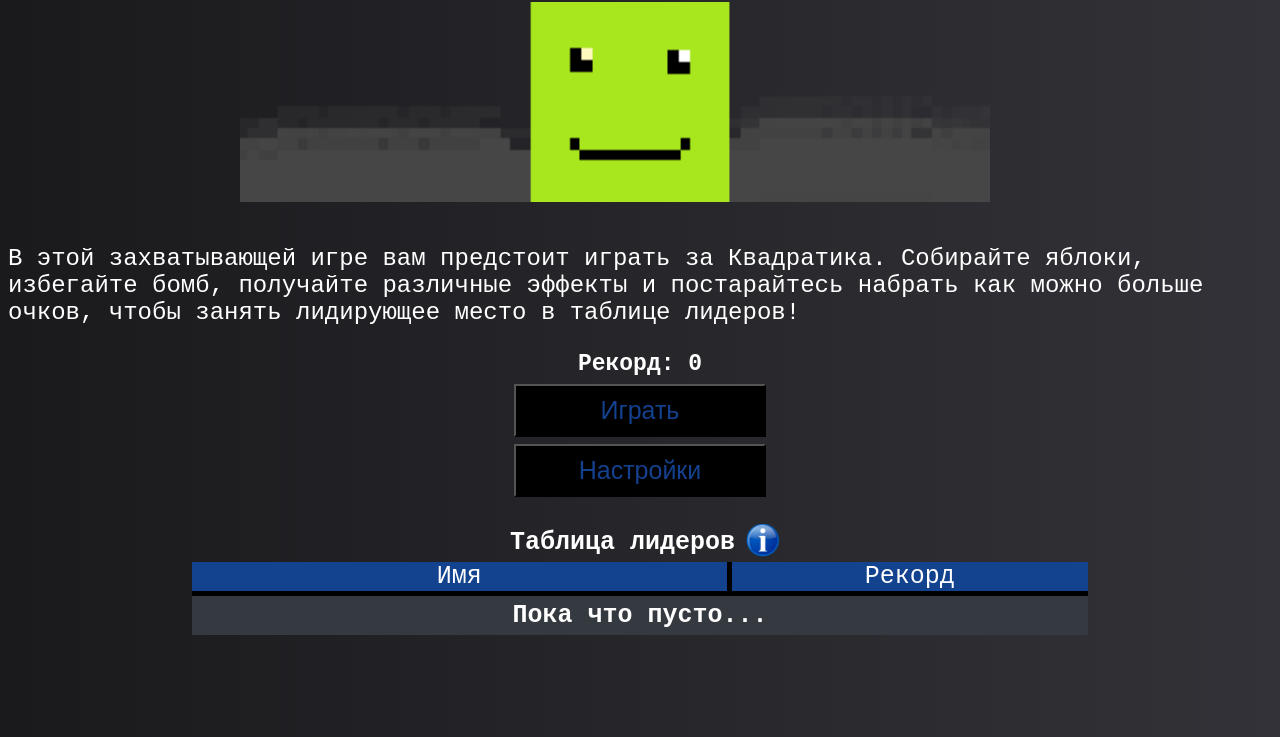
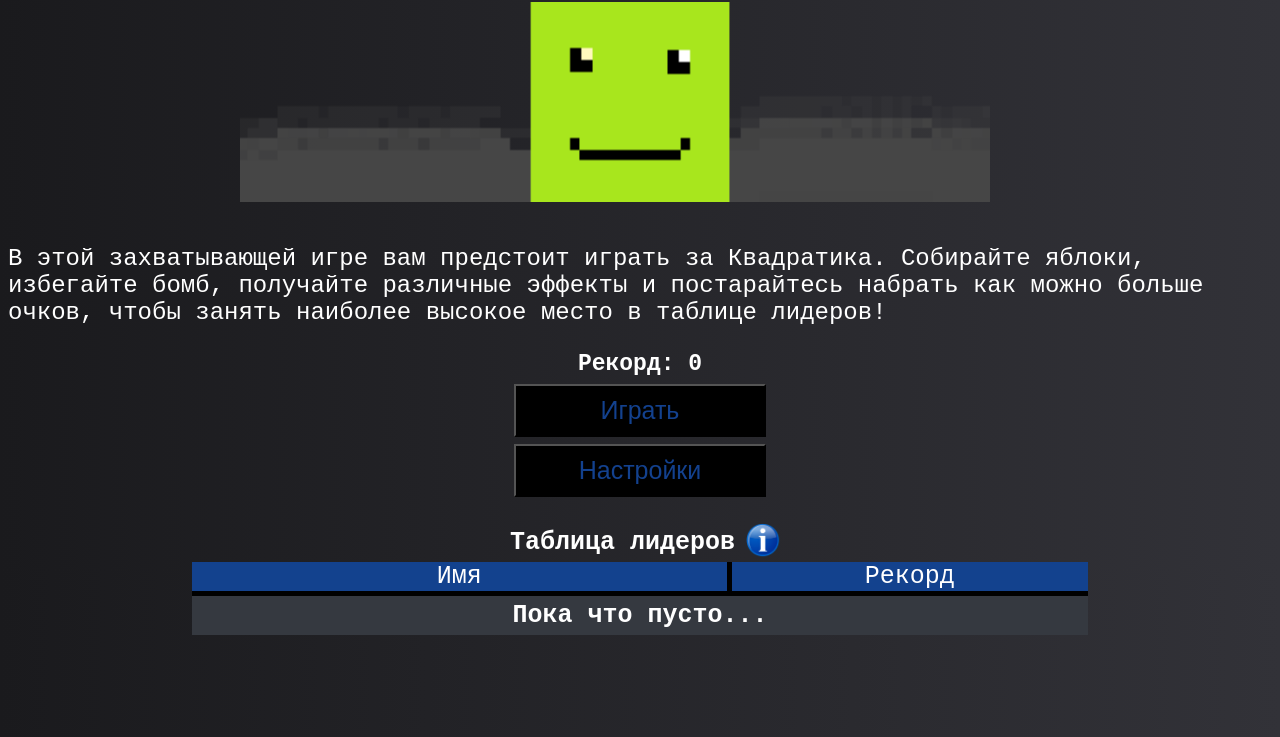
Before and after one commit to Miroshkin0207/testKvadratik, a plain HTML site: page kvadratik/main/index.html in a window 1280 px wide. Shown: the part 63-800 px from the top of the page. Drawn offline with Linux system fonts and the light colour scheme; files whose address does not match are found by name.

Commit message:
Update index.html

```diff
--- a/kvadratik/main/index.html
+++ b/kvadratik/main/index.html
@@ -13,7 +13,7 @@
             <img id="preview" src="/kvadratik/images/preview.png">
         </div>
         <br>
-        <p>В этой захватывающей игре вам предстоит играть за Квадратика. Собирайте яблоки, избегайте бомб, получайте различные эффекты и постарайтесь набрать как можно больше очков, чтобы занять лидирующее место в таблице лидеров!</p>
+        <p>В этой захватывающей игре вам предстоит играть за Квадратика. Собирайте яблоки, избегайте бомб, получайте различные эффекты и постарайтесь набрать как можно больше очков, чтобы занять наиболее высокое место в таблице лидеров!</p>
         <div class="playAndScore">
             <h4></h4>
             <button onclick="play()">Играть</button>
```
